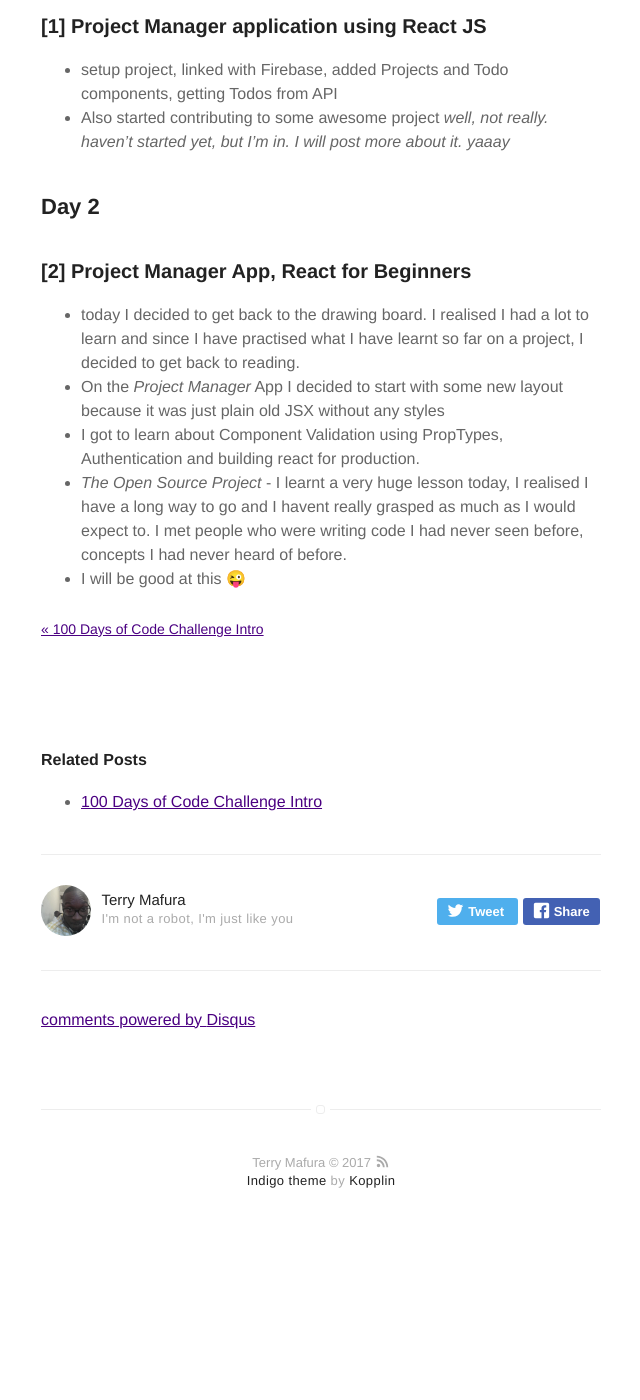
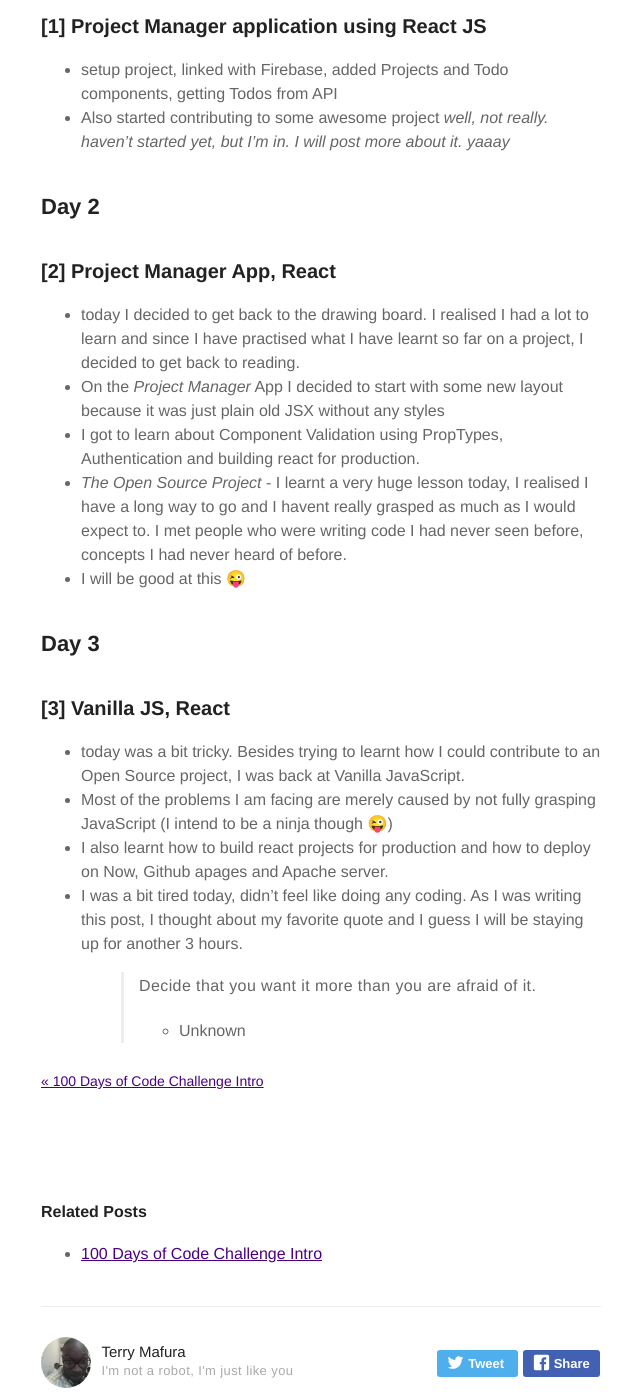
Before and after one commit to terrymafura/maffsojah.github.io, a Jekyll site: the page built from _posts/2017-07-25-100-Days-of-Code-Days-1-10.markdown, in a window 1280 px wide and 1400 px high, scrolled down 358 px. Shown: the whole window, without its empty margins (319-959 px from the left). Built offline with Jekyll 4.4.1, drawn with Linux system fonts in a browser that asks for light colours; emoji names are drawn with the system emoji font; comment, search, counter and statistics services are not loaded; before the commit the page ends 1610 px from its top, so only the background shows below that.

Commit message:
100 Days of Code Day 3

```diff
--- a/_posts/2017-07-25-100-Days-of-Code-Days-1-10.markdown
+++ b/_posts/2017-07-25-100-Days-of-Code-Days-1-10.markdown
@@ -16,9 +16,18 @@ description: 100 Days of Code Challenge Days 1-10
 - Also started contributing to some awesome project *well, not really. haven't started yet, but I'm in. I will post more about it. yaaay*
 
 ## Day 2
-### [2] Project Manager App, React for Beginners
+### [2] Project Manager App, React
 - today I decided to get back to the drawing board. I realised I had a lot to learn and since I have practised what I have learnt so far on a project, I decided to get back to reading.
 - On the *Project Manager* App I decided to start with some new layout because it was just plain old JSX without any styles
 - I got to learn about Component Validation using PropTypes, Authentication and building react for production.
 - *The Open Source Project*  - I learnt a very huge lesson today, I realised I have a long way to go and I havent really grasped as much as I would expect to. I met people who were writing code I had never seen before, concepts I had never heard of before.
 - I will be good at this :stuck_out_tongue_winking_eye:
+
+## Day 3
+### [3] Vanilla JS, React
+- today was a bit tricky. Besides trying to learnt how I could contribute to an Open Source project, I was back at Vanilla JavaScript.
+- Most of the problems I am facing are merely caused by not fully grasping JavaScript (I intend to be a ninja though :stuck_out_tongue_winking_eye:)
+- I also learnt how to build react projects for production and how to deploy on Now, Github apages and Apache server.
+- I was a bit tired today, didn't feel like doing any coding. As I was writing this post, I thought about my favorite quote and I guess I will be staying up for another 3 hours.
+> Decide that you want it more than you are afraid of it.
+> - Unknown
```
